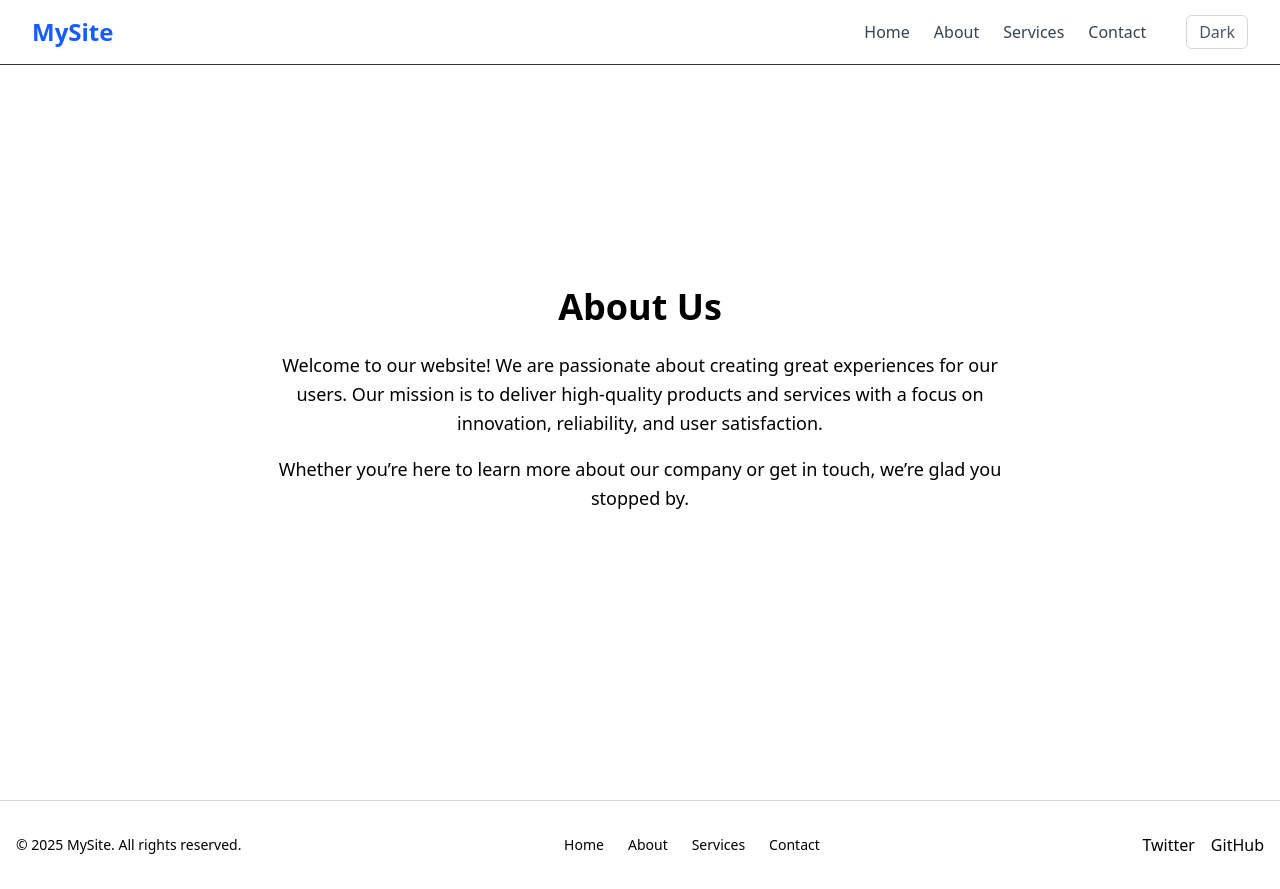
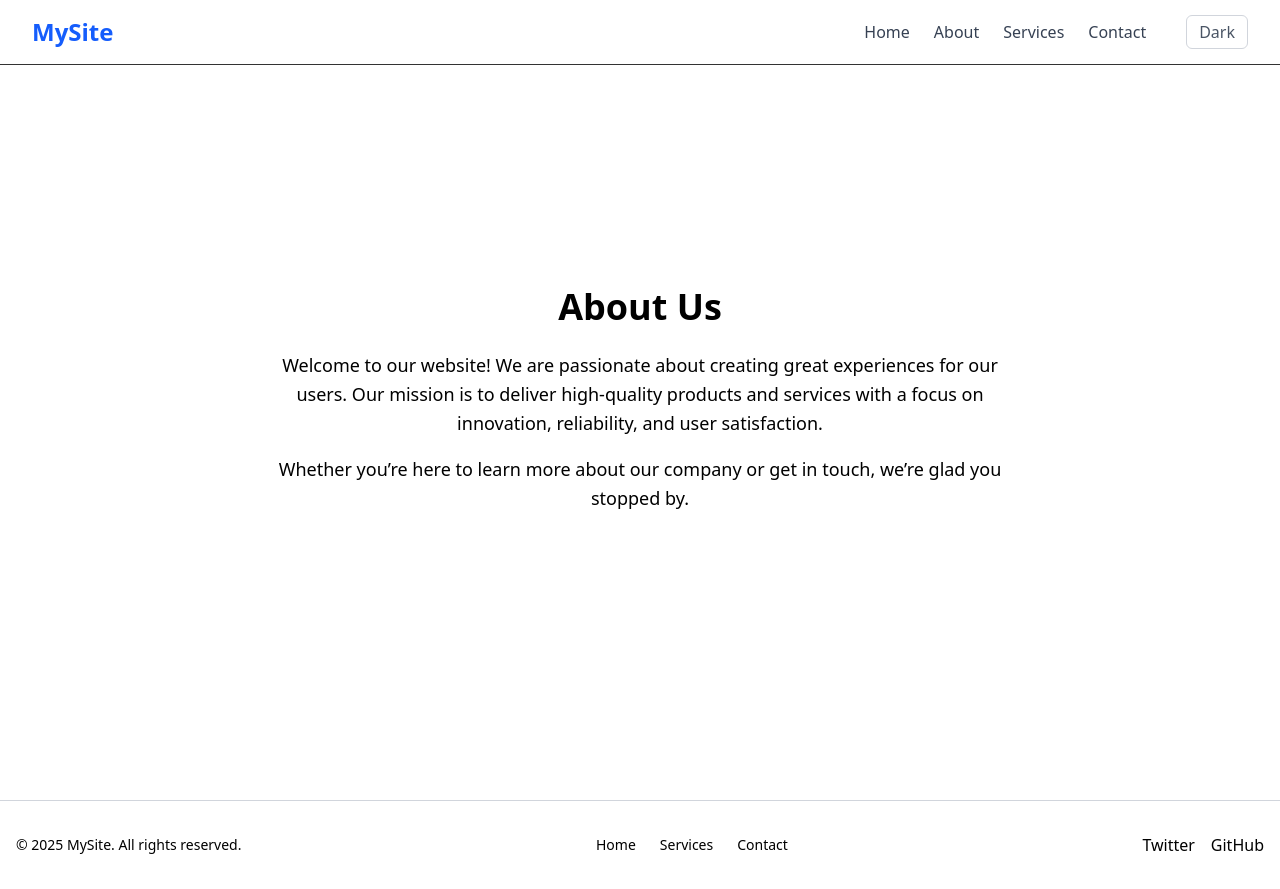
Before and after one commit to CodingKataEUW/KataCodes, a Next.js app: page /about in a window 1280 px wide. Built offline with nearby package versions, Linux system fonts and the light colour scheme.

Commit message:
Created basic layout

```diff
--- a/components/Footer/Footer.jsx
+++ b/components/Footer/Footer.jsx
@@ -12,7 +12,6 @@ export default function Footer() {
 
         <nav className="flex space-x-6 text-sm">
           <Link href="/" style={{ textDecoration: 'none' }}>Home</Link>
-          <Link href="/about" style={{ textDecoration: 'none' }}>About</Link>
           <Link href="/services" style={{ textDecoration: 'none' }}>Services</Link>
           <Link href="/contact" style={{ textDecoration: 'none' }}>Contact</Link>
         </nav>
```
